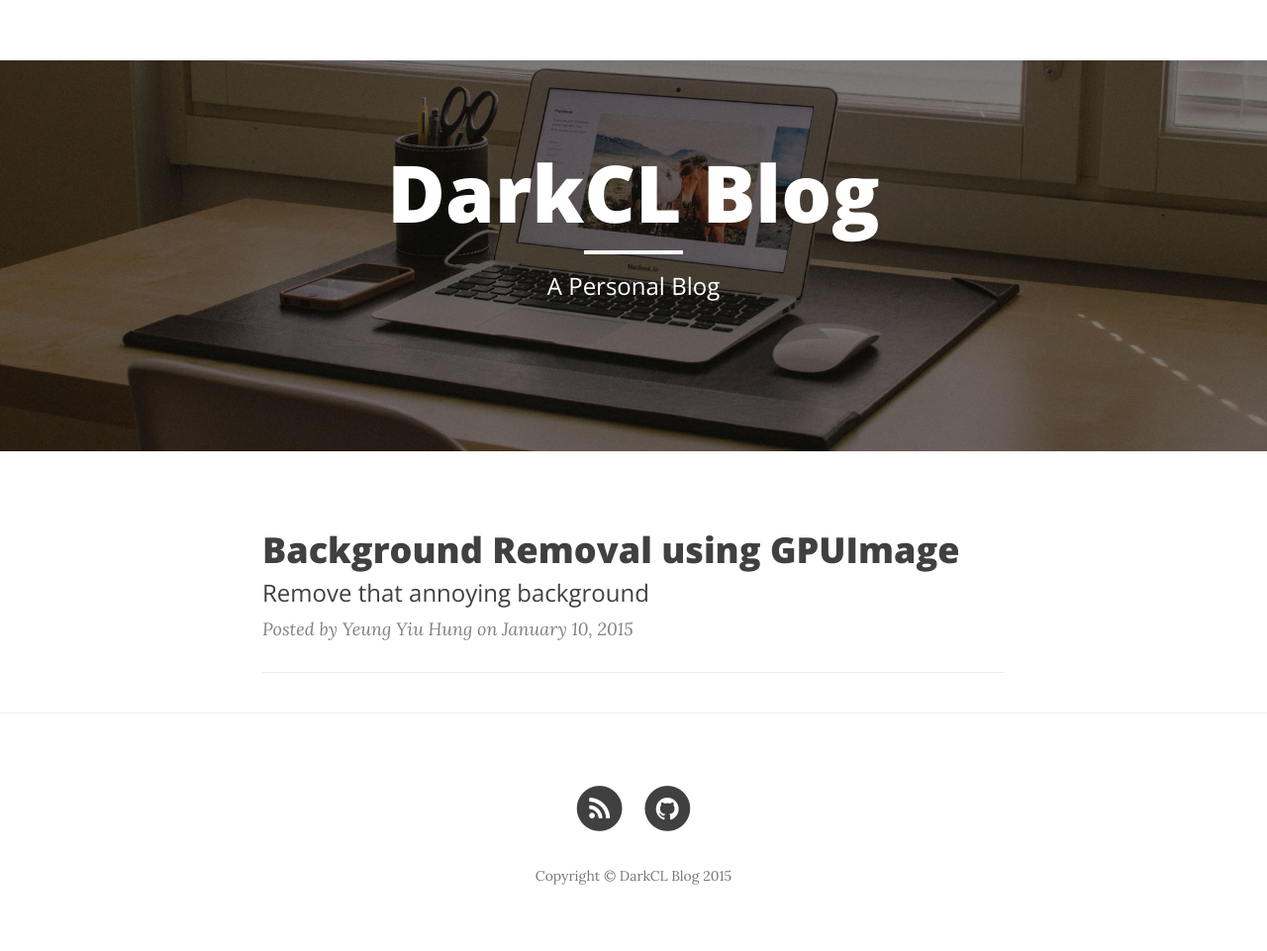
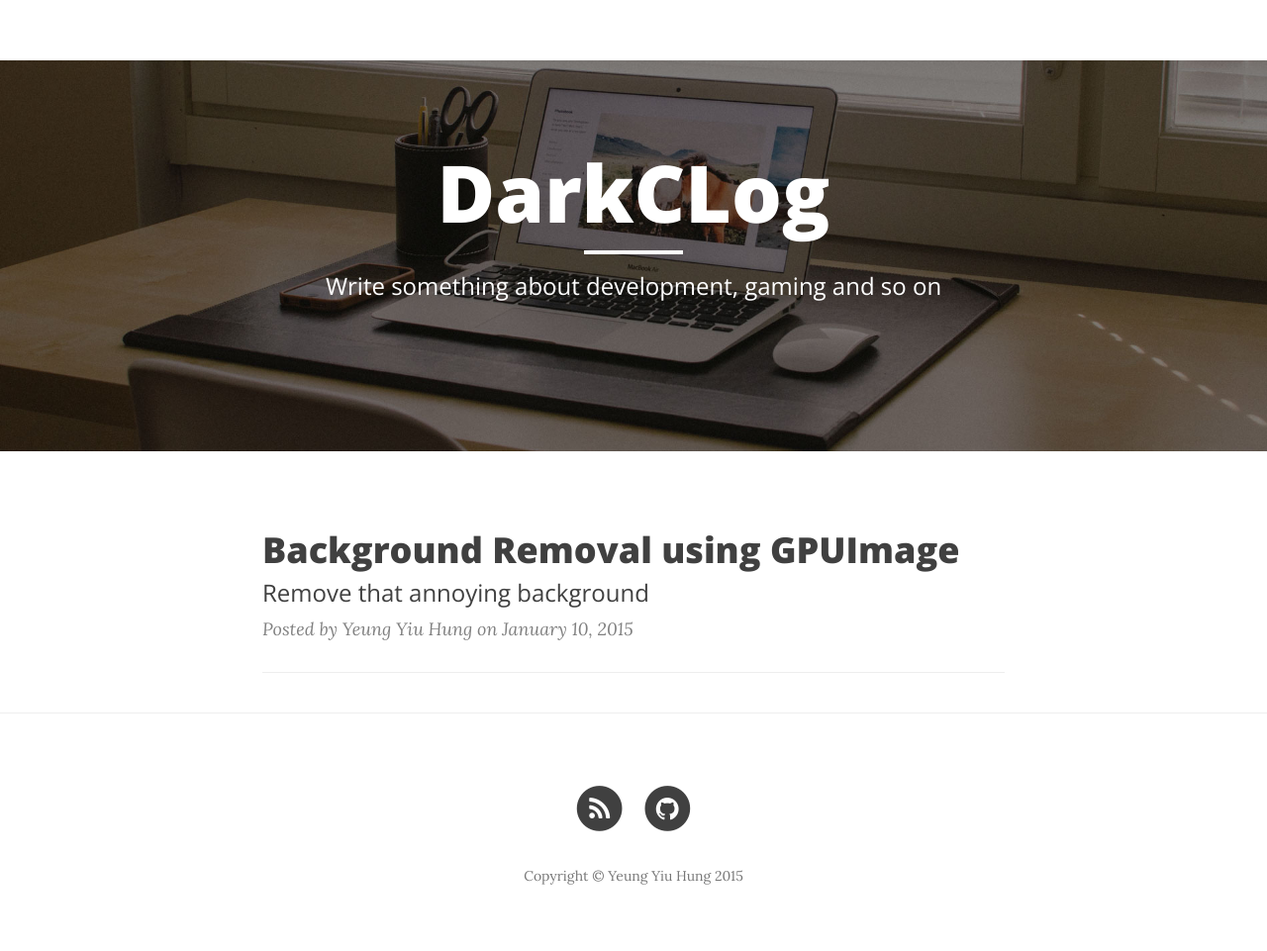
Before and after one commit to darkcl/darkcl.github.io, a Jekyll site: the page built from index.html, in a window 1280 px wide. Shown: the whole page at 99% size. Built offline with Jekyll 4.4.1, drawn with Linux system fonts in a browser that asks for light colours; nearby versions of some CDN libraries; the list of posts is cut into pages by our own code.

Commit message:
Update config

```diff
--- a/_config.yml
+++ b/_config.yml
@@ -1,5 +1,5 @@
 # Site settings
-title: DarkCL Blog
+title: DarkCLog
 header-img: img/home-bg.jpg
 email: hkclex@gmail.com
 description: "iOS Developer, Gamer"
--- a/_includes/footer.html
+++ b/_includes/footer.html
@@ -43,7 +43,7 @@
                     </li>
                     {% endif %}
                 </ul>
-                <p class="copyright text-muted">Copyright &copy; {{ site.title }} {{ site.time | date: '%Y' }}</p>
+                <p class="copyright text-muted">Copyright &copy; Yeung Yiu Hung {{ site.time | date: '%Y' }}</p>
             </div>
         </div>
     </div>
--- a/index.html
+++ b/index.html
@@ -1,6 +1,6 @@
 ---
 layout: page
-description: "A Personal Blog"
+description: "Write something about development, gaming and so on"
 ---
 
 {% for post in paginator.posts %}
```
Also changed, not shown: about.html (deleted, +0 -12 lines), contact.html (deleted, +0 -48 lines).
